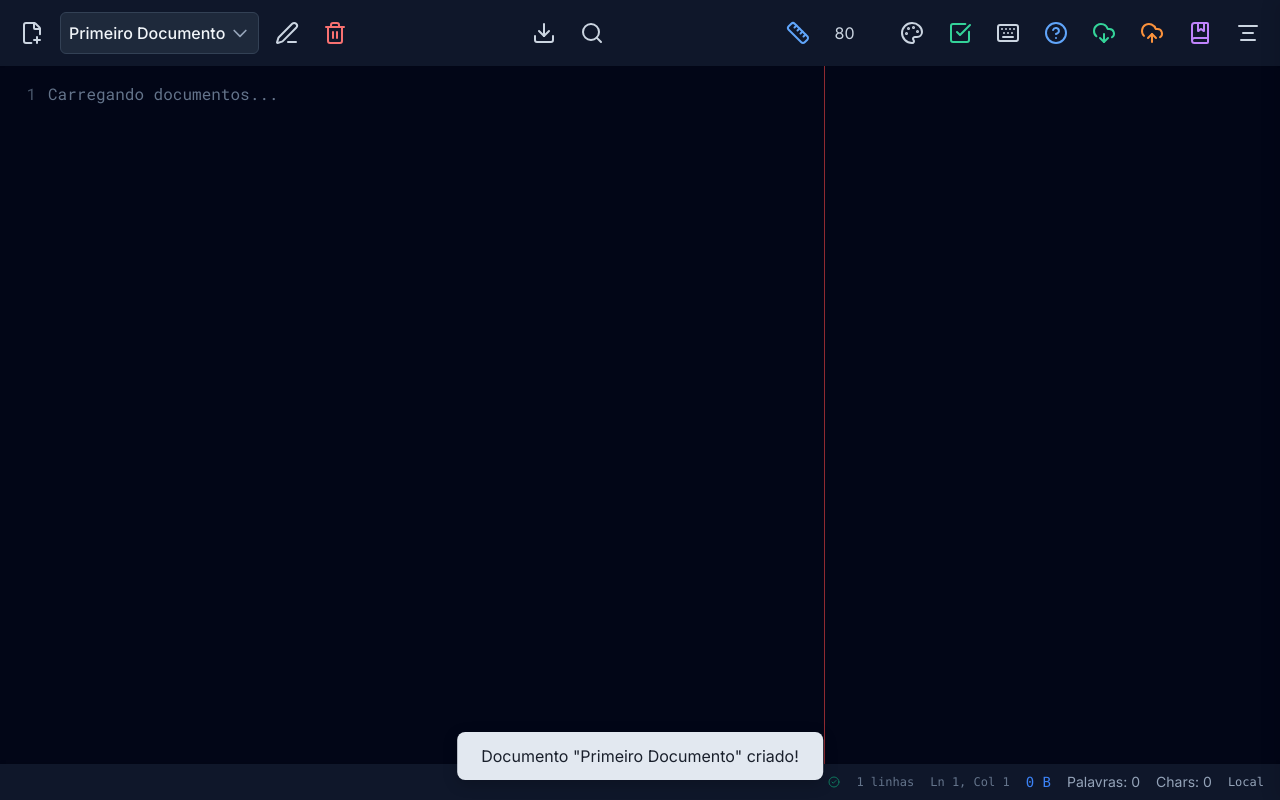
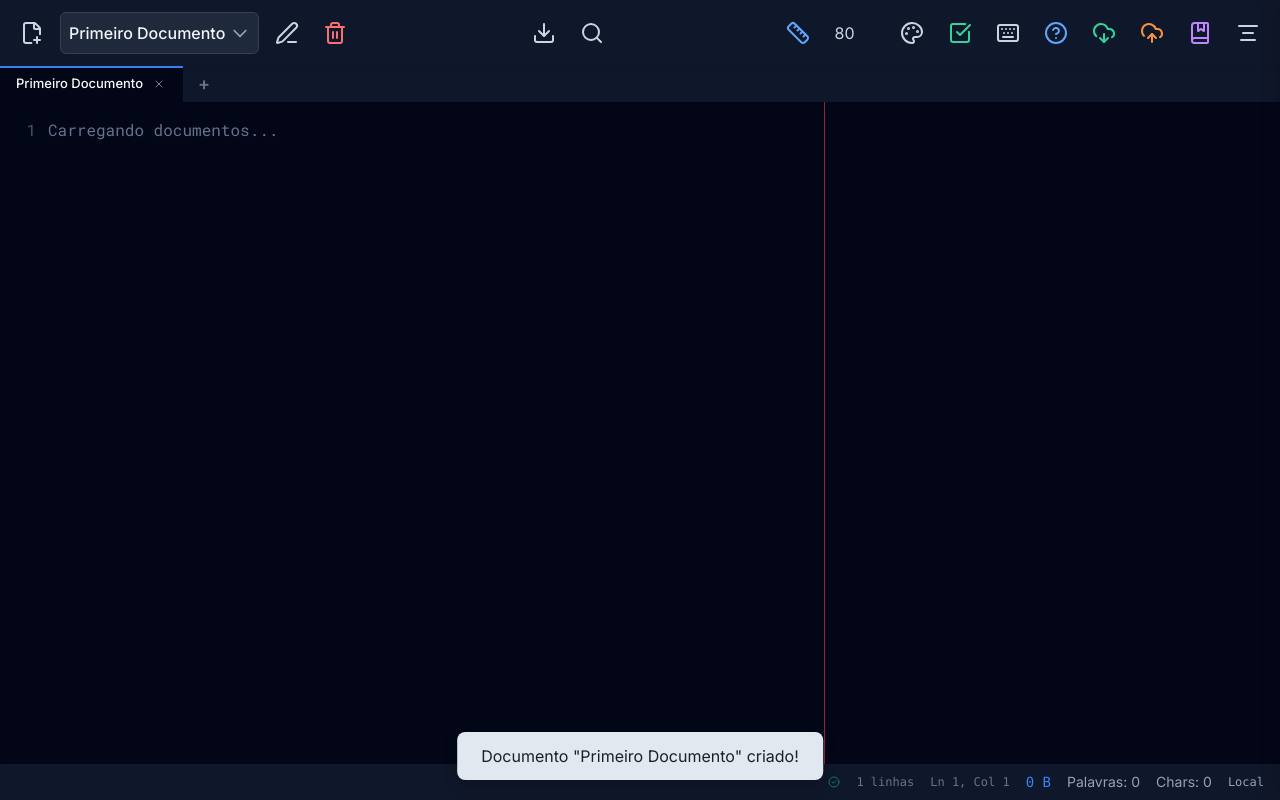
Before and after one commit to chwpym/editor-texto-tauru, a website: page index.html in a window 1280 px wide. Both pictures are taken after a click on the button "Confirmar". Drawn offline with nearby package versions, Linux system fonts and the light colour scheme.

Commit message:
Feat: Implementado sistema de Abas (Tabs) e Tela Vazia (Empty State) com fundo escuro/claro e logo visual.

```diff
--- a/css/main.css
+++ b/css/main.css
@@ -159,6 +159,68 @@ html.dark[data-theme="dracula"] .status-bar {
 }
 .theme-card.active .check-badge {
   display: flex;
+}
+
+/* ========================================
+   SISTEMA DE ABAS (TABS)
+   ======================================== */
+.document-tab {
+  display: flex;
+  align-items: center;
+  padding: 8px 16px;
+  min-width: 120px;
+  max-width: 250px;
+  border-right: 1px solid #cbd5e1;
+  background-color: #f1f5f9;  /* Inativa (claro) */
+  color: #64748b;
+  cursor: pointer;
+  transition: all 0.2s;
+  box-shadow: inset 0 -2px 0 0 transparent;
+}
+html.dark .document-tab {
+  background-color: #1e293b; /* Inativa (escuro) */
+  border-right-color: #0f172a;
+  color: #94a3b8;
+}
+
+.document-tab:hover {
+  background-color: #e2e8f0;
+}
+html.dark .document-tab:hover {
+  background-color: #334155;
+}
+
+.document-tab.active {
+  background-color: #ffffff; /* fundo do textarea claro */
+  color: #0f172a;
+  box-shadow: inset 0 2px 0 0 #3b82f6; /* Bordinha azul em cima */
+}
+html.dark .document-tab.active {
+  background-color: #020617; /* bg-slate-950 igual ao editor */
+  color: #f8fafc;
+  box-shadow: inset 0 2px 0 0 #3b82f6;
+}
+
+.tab-title-text {
+  flex-grow: 1;
+  white-space: nowrap;
+  overflow: hidden;
+  text-overflow: ellipsis;
+  font-size: 13px;
+  font-weight: 500;
+}
+
+.tab-close-btn {
+  margin-left: 8px;
+  padding: 2px;
+  border-radius: 4px;
+  opacity: 0.5;
+  transition: all 0.2s;
+}
+.tab-close-btn:hover {
+  opacity: 1;
+  background-color: #f87171;
+  color: white;
 }
 
 /* ========================================
--- a/index.html
+++ b/index.html
@@ -172,6 +172,29 @@
             <i data-lucide="align-center"></i>
           </button>
         </div>
+      </div>
+
+      <!-- Barra de Abas (Tabs Bar) -->
+      <div
+        id="tabs-bar"
+        class="flex overflow-x-auto bg-[#e2e8f0] dark:bg-[#0f172a] shadow-inner select-none transition-colors"
+        style="scrollbar-width: none; -ms-overflow-style: none;"
+      >
+        <!-- As Abas (Tabs) serão injetadas aqui via JavaScript -->
+
+        <!-- Tab de Nova Aba (+) -->
+        <button id="tab-new-btn" class="flex-shrink-0 flex items-center justify-center w-8 h-8 mx-1 my-auto rounded-md text-slate-500 hover:bg-slate-300 dark:hover:bg-slate-800 transition text-lg font-semibold" title="Novo Documento">+</button>
+      </div>
+
+      <!-- Tela Vazia (Empty State) - Fundo Logo -->
+      <div id="empty-state-container" class="hidden flex-grow flex-col items-center justify-center bg-slate-100 dark:bg-slate-950 text-slate-400 dark:text-slate-600 transition-colors z-20">
+         <!-- Você pode mudar o src da imagem abaixo para a sua logo futura. Ex: <img src="img/logo.png" ... /> -->
+         <i data-lucide="folder-code" class="w-24 h-24 mb-4 opacity-50"></i>
+         <h1 class="text-3xl font-bold mb-2 opacity-50">Editor Taurus</h1>
+         <p class="text-sm opacity-60">Selecione um arquivo no menu ou clique no "+" para iniciar uma página.</p>
+         <button onclick="createNewDocument()" class="mt-6 px-4 py-2 bg-blue-600 hover:bg-blue-700 text-white rounded-md font-medium transition shadow-md flex items-center gap-2">
+           <i data-lucide="file-plus"></i> Abrir Novo
+         </button>
       </div>
 
       <!-- Área de Edição de Texto Wrapper -->
--- a/js/app.js
+++ b/js/app.js
@@ -212,8 +212,13 @@ const multiActionsModalOverlay = document.getElementById("multi-actions-modal-ov
 const multiSelectionIndicator = document.getElementById("multi-selection-indicator");
 const multiSelectionText = document.getElementById("multi-selection-text");
 const lineNumbers = document.getElementById("line-numbers");
+const tabsBar = document.getElementById("tabs-bar");
+const emptyStateContainer = document.getElementById("empty-state-container");
+const editorWrapper = document.getElementById("editor-wrapper");
+const tabNewBtn = document.getElementById("tab-new-btn");
 
 let currentDocId = null;
+let openTabs = JSON.parse(localStorage.getItem("openTabs") || "[]");
 let saveTimeout = null;
 let isSaving = false;
 let editorReady = false;
@@ -241,26 +246,120 @@ async function loadDocumentsList() {
 }
 
 async function switchDocument(docId) {
-  if (currentDocId === docId) return;
+  if (!docId) {
+    currentDocId = null;
+    updateEmptyState();
+    return;
+  }
+
+  // Adiciona à lista de abas se não estiver lá
+  if (!openTabs.includes(docId)) {
+    openTabs.push(docId);
+    saveOpenTabs();
+  }
+
+  if (currentDocId === docId) {
+    updateEmptyState();
+    renderTabs();
+    return;
+  }
+
   currentDocId = docId;
   localStorage.setItem(`lastDocId`, docId);
+
+  updateEmptyState();
+  renderTabs();
+
   editor.value = "Carregando...";
   editor.disabled = true;
+
   const doc = await getDoc(currentDocId);
   if (doc) {
     editor.value = doc.content || "";
-    // Reseta o protection
     contentBeforeEdit = editor.value;
     updateStatusBar();
 
-    // Força repintar linhas mudando counter zero
     currentRenderedLines = 0;
     updateLineNumbers();
+
+    // Sincroniza o dropdown
+    if (docSelector.value !== docId) {
+      docSelector.value = docId;
+    }
   } else {
-    editor.value = "";
-  }
+    // Se o documento não existe mais, remove a aba
+    closeTab(docId);
+    return;
+  }
+
   editor.disabled = false;
   renderSaveStatus("saved");
+}
+
+/* --- Sistema de Abas (Tabs Logic) --- */
+function saveOpenTabs() {
+  localStorage.setItem("openTabs", JSON.stringify(openTabs));
+}
+
+async function renderTabs() {
+  if (!tabsBar) return;
+
+  // Limpa apenas os itens de tab, mantém o botão de (+)
+  const existingTabs = tabsBar.querySelectorAll('.document-tab');
+  existingTabs.forEach(t => t.remove());
+
+  const docs = await getAllDocs();
+
+  openTabs.forEach(docId => {
+    const doc = docs.find(d => d.id === docId);
+    if (!doc) return;
+
+    const tab = document.createElement("div");
+    tab.className = `document-tab ${currentDocId === docId ? 'active' : ''}`;
+    tab.innerHTML = `
+      <span class="tab-title-text">${escapeHtml(doc.name)}</span>
+      <button class="tab-close-btn" onclick="event.stopPropagation(); closeTab('${docId}')">
+        <i data-lucide="x" class="w-3 h-3"></i>
+      </button>
+    `;
+
+    tab.onclick = () => switchDocument(docId);
+    tabsBar.insertBefore(tab, tabNewBtn);
+  });
+
+  lucide.createIcons({ root: tabsBar });
+}
+
+window.closeTab = function(docId) {
+  openTabs = openTabs.filter(id => id !== docId);
+  saveOpenTabs();
+
+  if (currentDocId === docId) {
+    if (openTabs.length > 0) {
+      switchDocument(openTabs[openTabs.length - 1]);
+    } else {
+      switchDocument(null);
+    }
+  } else {
+    renderTabs();
+  }
+};
+
+function updateEmptyState() {
+  if (!currentDocId) {
+    emptyStateContainer.classList.remove("hidden");
+    emptyStateContainer.classList.add("flex");
+    editorWrapper.classList.add("hidden");
+    // Oculta status bar e line numbers para limpeza visual
+    document.querySelector(".status-bar").classList.add("hidden");
+    lineNumbers.classList.add("hidden");
+  } else {
+    emptyStateContainer.classList.add("hidden");
+    emptyStateContainer.classList.remove("flex");
+    editorWrapper.classList.remove("hidden");
+    document.querySelector(".status-bar").classList.remove("hidden");
+    lineNumbers.classList.remove("hidden");
+  }
 }
 
 async function createNewDocument(title = "Novo Documento") {
@@ -286,9 +385,10 @@ async function deleteCurrentDocument() {
   const docTitle = docSelector.options[docSelector.selectedIndex].text;
   const confirmed = await customConfirm("Excluir Documento", `Tem certeza que deseja apagar "${docTitle}"? Esta ação é definitiva.`);
   if (confirmed) {
-    await deleteDocById(currentDocId);
+    const idToDelete = currentDocId;
+    await deleteDocById(idToDelete);
     showMessage("Documento excluído.");
-    currentDocId = null;
+    closeTab(idToDelete); // Isso já vai cuidar de trocar o doc se necessário
     await loadDocumentsList();
   }
 }
@@ -610,6 +710,8 @@ function addEventListeners() {
     if (e.key === "Escape") closeModal(gotoOverlay);
   });
   gotoOverlay.addEventListener("click", (e) => e.target === gotoOverlay && closeModal(gotoOverlay));
+
+  tabNewBtn.addEventListener("click", () => createNewDocument());
 
   shortcutsModalOverlay.addEventListener("click", (e) =>
     e.target === shortcutsModalOverlay && closeModal(shortcutsModalOverlay)
--- a/service-worker.js
+++ b/service-worker.js
@@ -1,4 +1,4 @@
-const CACHE_NAME = "editor-taurus-v9";
+const CACHE_NAME = "editor-taurus-v10";
 const ASSETS = [
   "./index.html",
   "./css/main.css",
```
